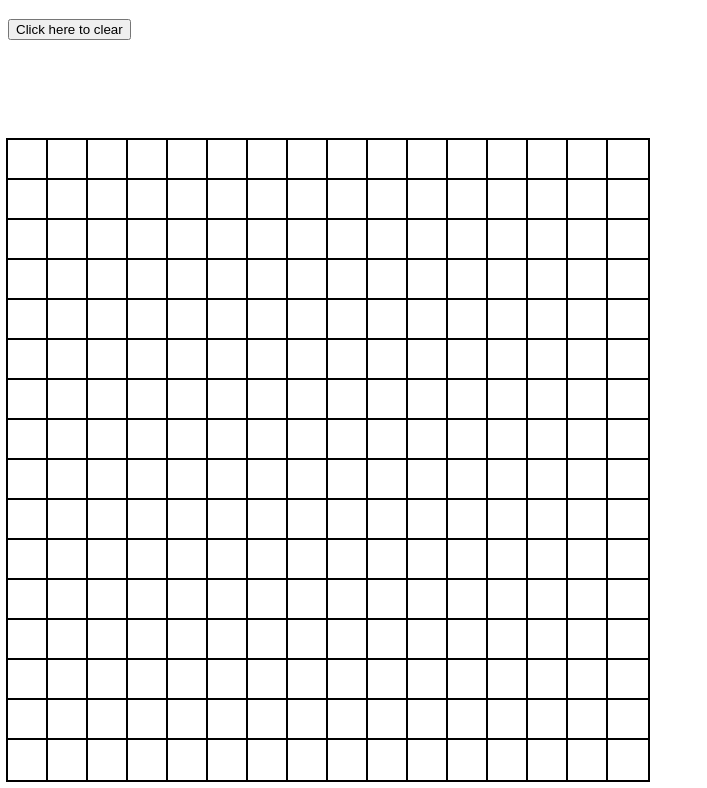
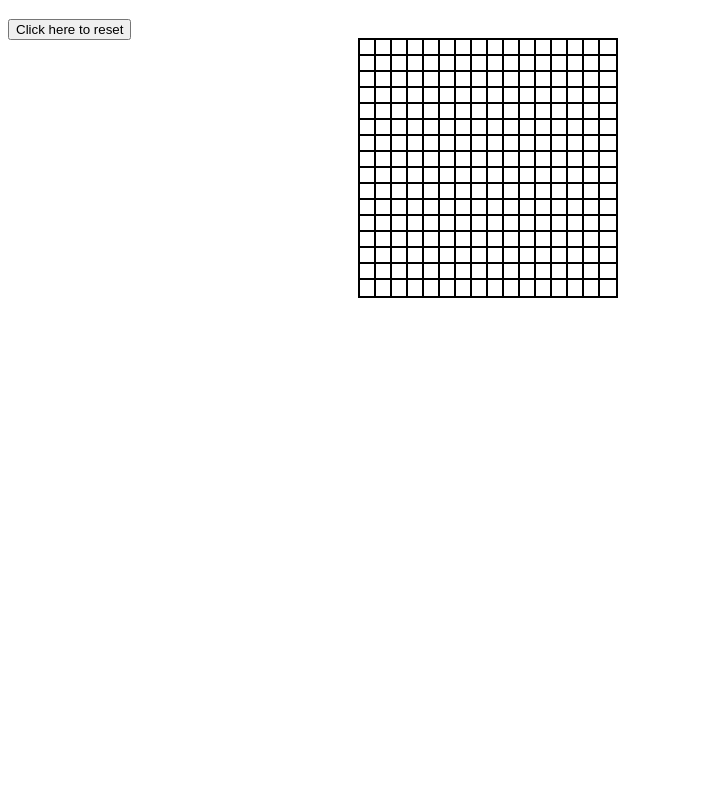
Before and after one commit to andrewgy8/Etch-a-Sketch, a plain HTML site: page index.html in a window 1280 px wide. Shown: the part 61-849 px from the top of the page, without its empty margins (0-707 px from the left). After the commit the page ends 821 px from the top, so only its background shows below. Drawn offline with Linux system fonts and the light colour scheme.

Commit message:
Bug fix with clearing the grid, added the _row clone function

```diff
--- a/Styles/easstyle.css
+++ b/Styles/easstyle.css
@@ -1,23 +1,27 @@
+html {
+    width: 100%;
+    height: 100%;
+}
+
+body{
+    width: 100%;
+    height: 100%;
+
+}
 #wrapper {
-    width: auto;
-    height: auto;
-
-    margin-top: 100px;
-    margin-left: auto 0;
-    margin-right: auto;
+    margin-top: auto;
+    width: 960px;
+    text-align: center;
 }
 
 .row {
     width: auto;
-    height: 40px;
-
-
+    height: 1em;
 }
 
 .box {
-    width: 40px;
-    height: 40px;
-
+    width: 1em;
+    height: 1em;
     margin: 0px;
 
     outline: 2px solid;
@@ -27,8 +31,8 @@
 }
 
 .solid {
-    width: 40px;
-    height: 40px;
+    width: 1em;
+    height: 1em;
 
     margin: 0px;
 
--- a/easscript.js
+++ b/easscript.js
@@ -1,54 +1,54 @@
-
-
 /*JQuery and Javascript*/
 
 $(document).ready(function(){
 
+	/*JQuery variable*/
 
-	/*JQuery variable*/
 	var $row = $("<div />", {class: 'row'});
 	var $box = $("<div />", {class: 'box'});
 	var $solid = $("<div />", {class: 'solid'});
 
+	/* Function for creating a grid given two attributes */
 
+	var gridCreate = function(input1, input2){
+		var rows 	= input1;
+		var columns = input2;
 
-	var gridCreate = function(){
-		var row = 16;
-		var column = 16;
-		for(var i = 0; i < row; i++){
-			$row.append($box.clone());
+		/*Need to clone $row before $box.clone */
+		var _row 	= $row.clone();
+
+		for(i = 0; i < rows; i++){
+			_row.append($box.clone());
 		};
 
-		for(var i = 0; i < column; i++){
-			$('#wrapper').append($row.clone());
+		for(i = 0; i < columns; i++){
+			$('#wrapper').append(_row.clone());
 		};
-	};
-	gridCreate();
 
 		$('.box').mouseenter(function(){
 			$(this).addClass('solid');
 		});
+	};
 
-	/*Prompt*/
+	/* Initial grid with 16x16 */
+	gridCreate(16, 16);
 
-	$('#clear').click(function(){
-		var row = prompt('How many rows would you like to have?');
-		var column = prompt('And how many columns would you like to have?');
+	/*Clear function*/
+	var clearGrid = function () {
+		$("#wrapper").empty();
+	};
 
+	/* The new grid function, propogated by a prompt */
+	var newGrid = function(){
+		var input1 = prompt('How many rows would you like to have (2-20)?');
+		var input2 = prompt('How many columns would you like?');
+		gridCreate(input1, input2);
+	}
 
+	/***********************Event handler*************************/
+
+	$('#clear').on('click', function(){
+		clearGrid();
+		newGrid();
 	});
-
 });
-
-
-
-/*	delete box
-
-
-
-$('.box').mouseleave(function(){
-		$('.box').
-
-$('.box').append($solid);
-
-*/
--- a/index.html
+++ b/index.html
@@ -9,10 +9,9 @@
 
 <body>
 	<h1>Andrew's Etch</h1>
-	<button id = "clear">Click here to clear</button>
-	<div id = "wrapper">
+	<button id = "clear">Click here to reset</button>
 
-	</div>
+	<div id = "wrapper"></div>
 </body>
 
 </html>
```
Also changed, not shown: Readme.txt. Lines whose indentation alone changed are shown as unchanged.
